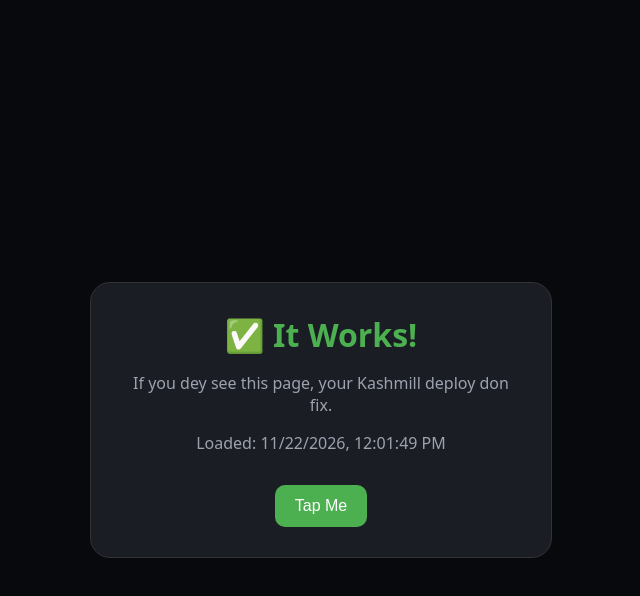
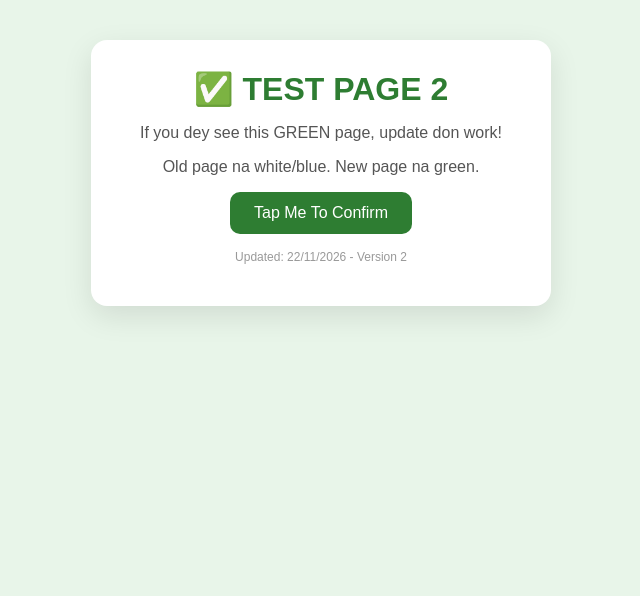
Before and after one commit to miracle488/test-page, a plain HTML site: page index.html in a window 1280 px wide. Shown: the whole page, without its empty margins (319-959 px from the left). Drawn offline with Linux system fonts and the light colour scheme.

Commit message:
Deploy index.html from Kashmill

```diff
--- a/index.html
+++ b/index.html
@@ -1,26 +1,25 @@
 <!DOCTYPE html>
-<html lang="en">
+<html>
 <head>
-<meta charset="UTF-8">
-<meta name="viewport" content="width=device-width, initial-scale=1.0">
-<title>Test Page - It Works!</title>
+<meta name="viewport" content="width=device-width, initial-scale=1">
+<title>Test Page 2 - Update Works</title>
 <style>
-  body{margin:0;font-family:system-ui,sans-serif;background:#08090c;color:#fff;display:flex;align-items:center;justify-content:center;min-height:100vh;text-align:center;padding:20px}
-  .box{background:#1a1d24;border:1px solid #333;border-radius:20px;padding:30px;max-width:400px;width:100%}
-  h1{color:#4caf50;margin:0 0 10px}
-  p{color:#9ca3af}
-  button{background:#4caf50;color:#fff;border:0;padding:12px 20px;border-radius:10px;font-size:16px;cursor:pointer;margin-top:15px}
+body { font-family: sans-serif; text-align: center; padding: 40px 20px; background: #e8f5e9; margin: 0; }
+.box { background: white; max-width: 420px; margin: 0 auto; padding: 30px 20px; border-radius: 16px; box-shadow: 0 10px 30px rgba(0,0,0,0.1); }
+h1 { color: #2e7d32; margin: 0; }
+p { color: #555; }
+button { background: #2e7d32; color: white; border: none; padding: 12px 24px; border-radius: 10px; font-size: 16px; }
+#msg { margin-top: 15px; font-weight: bold; color: #2e7d32; }
 </style>
 </head>
 <body>
-  <div class="box">
-    <h1>✅ It Works!</h1>
-    <p>If you dey see this page, your Kashmill deploy don fix.</p>
-    <p id="time"></p>
-    <button onclick="alert('Kashmill is working!')">Tap Me</button>
-  </div>
-<script>
-  document.getElementById('time').textContent = 'Loaded: ' + new Date().toLocaleString();
-</script>
+<div class="box">
+<h1>✅ TEST PAGE 2</h1>
+<p>If you dey see this GREEN page, update don work!</p>
+<p>Old page na white/blue. New page na green.</p>
+<button onclick="document.getElementById('msg').innerText='Yes! Update dey work well well 🎉'">Tap Me To Confirm</button>
+<p id="msg"></p>
+<p style="font-size:12px; color:#999;">Updated: 22/11/2026 - Version 2</p>
+</div>
 </body>
 </html>
```
